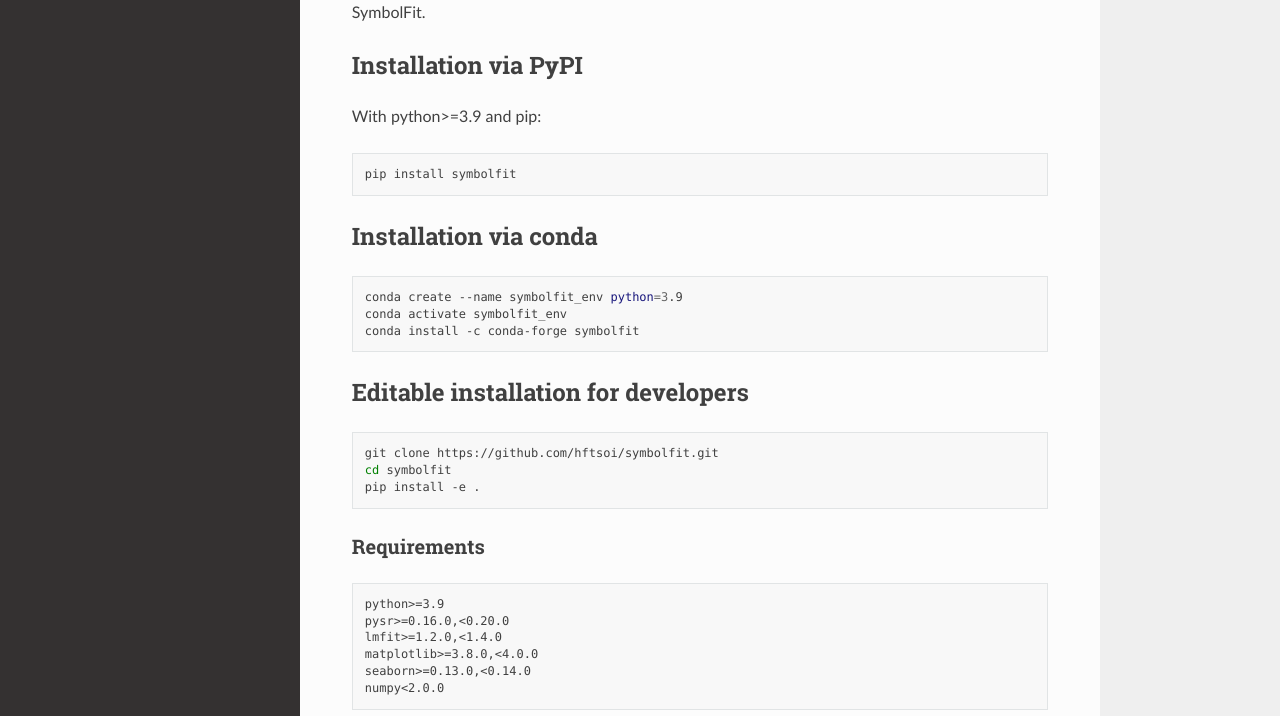
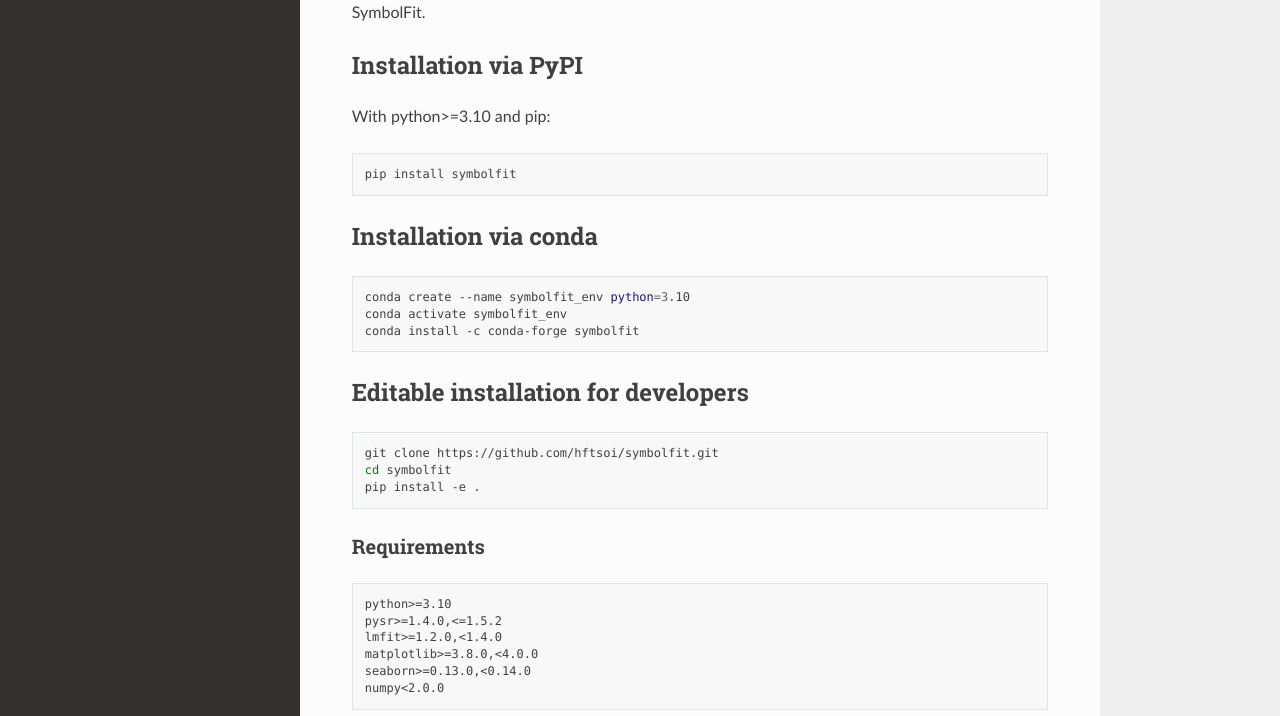
Before and after one commit to hftsoi/symbolfit, a Sphinx documentation site: the page built from docs/install.rst, in a window 1280 px wide and 1400 px high. Shown: the part 631-1347 px from the top of the window. Built offline with Sphinx 7.4.7 and the Read the Docs theme 3.1.0, drawn with Linux system fonts in a browser that asks for light colours.

Commit message:
update dependencies

```diff
--- a/docs/install.rst
+++ b/docs/install.rst
@@ -29,7 +29,7 @@
 Installation via PyPI
 ---------------------
 
-With python>=3.9 and pip:
+With python>=3.10 and pip:
 
 .. code-block:: bash
 
@@ -40,7 +40,7 @@
 
 .. code-block:: bash
 
-   conda create --name symbolfit_env python=3.9
+   conda create --name symbolfit_env python=3.10
    conda activate symbolfit_env
    conda install -c conda-forge symbolfit
 
@@ -58,8 +58,8 @@
 
 .. code-block:: text
 
-   python>=3.9
-   pysr>=0.16.0,<0.20.0
+   python>=3.10
+   pysr>=1.4.0,<=1.5.2
    lmfit>=1.2.0,<1.4.0
    matplotlib>=3.8.0,<4.0.0
    seaborn>=0.13.0,<0.14.0
--- a/requirements.txt
+++ b/requirements.txt
@@ -1,4 +1,4 @@
-pysr>=0.16.0,<0.20.0
+pysr>=1.4.0,<=1.5.2
 lmfit>=1.2.0,<1.4.0
 matplotlib>=3.8.0,<4.0.0
 seaborn>=0.13.0,<0.14.0
--- a/setup.cfg
+++ b/setup.cfg
@@ -1,6 +1,6 @@
 [metadata]
 name = symbolfit
-version = 0.1.5
+version = 0.2.0
 description = Automatic parametric modeling with symbolic regression
 author = Ho Fung Tsoi
 author_email = ho.fung.tsoi@cern.ch
@@ -15,9 +15,9 @@
 
 [options]
 packages = find_namespace:
-python_requires = >=3.9
+python_requires = >=3.10
 install_requires =
-    pysr>=0.16.0,<0.20.0
+    pysr>=1.4.0,<=1.5.2
     lmfit>=1.2.0,<1.4.0
     matplotlib>=3.8.0,<4.0.0
     seaborn>=0.13.0,<0.14.0
```
Also changed, not shown: README.md (+2 -2 lines).
